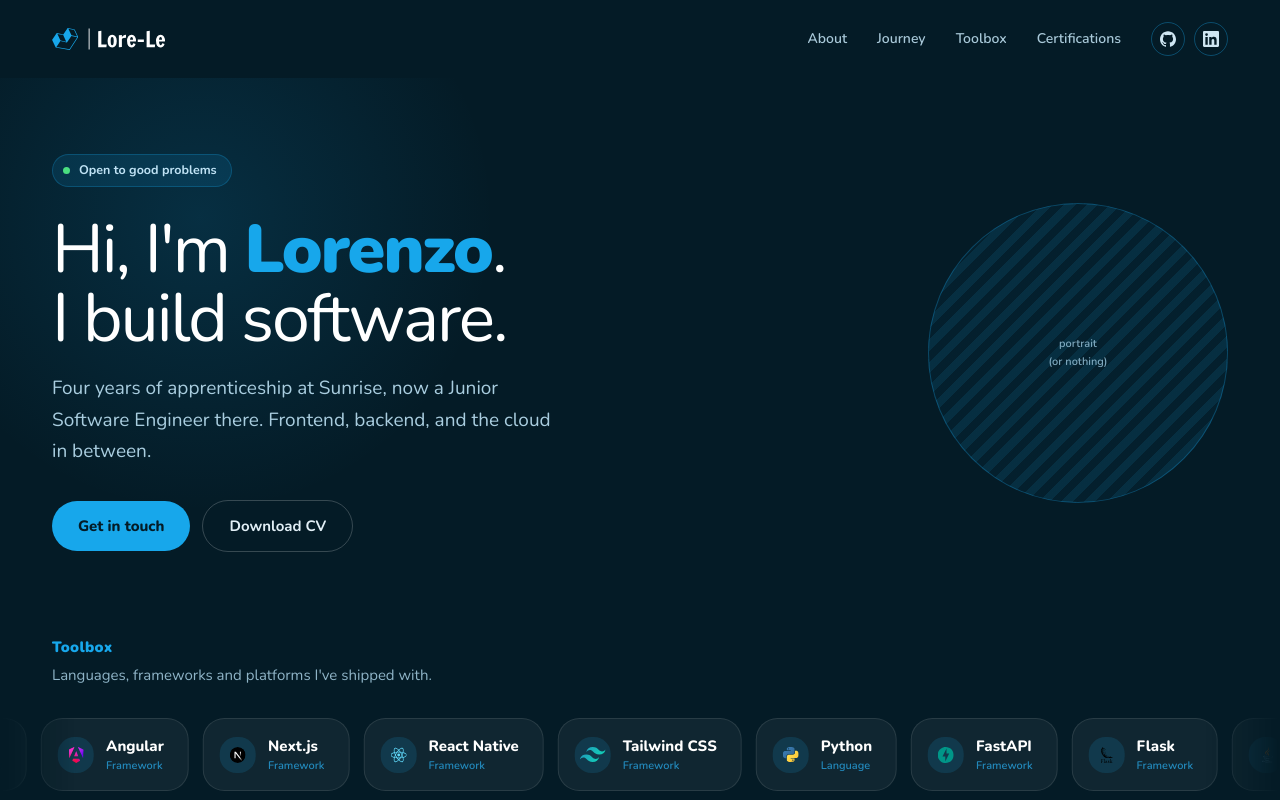
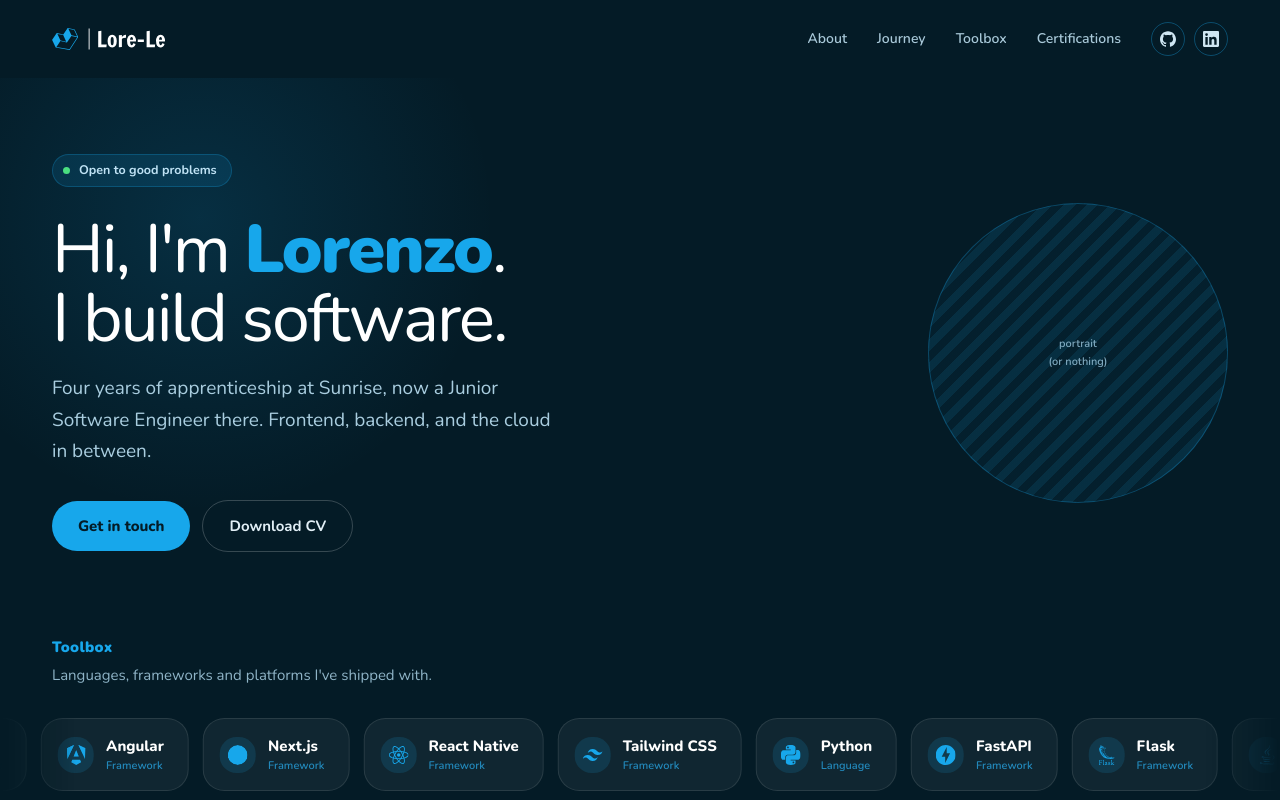
Before and after one commit to llettieri/lore-le, a Next.js app: page / in a window 1280 px wide. Built offline with nearby package versions, Linux system fonts and the light colour scheme.

Commit message:
refactor: tint toolbox icons to primary blue via CSS mask

```diff
--- a/components/tool-card.tsx
+++ b/components/tool-card.tsx
@@ -1,23 +1,35 @@
-import Image from 'next/image';
-import React, { ReactElement } from 'react';
+import React, { CSSProperties, ReactElement } from 'react';
 import type { Tool } from '@/models/cv';
-import nextLoader from '@/lib/image-loader/nextjs';
 
 /**
  * The marquee tile. Icon comes from public/icons/<slug>.svg by convention,
  * so adding a tool never touches this file.
+ *
+ * Icons are tinted to the primary blue via CSS mask rather than shown at
+ * their native brand colors — a mask ignores the source SVG's own fill(s)
+ * entirely, so it works regardless of how many colors the icon has and
+ * doesn't require re-sourcing icons from a currentColor-friendly set.
  */
-export const ToolCard = ({ tool }: { tool: Tool }): ReactElement => (
+export const ToolCard = ({ tool }: { tool: Tool }): ReactElement => {
+    const iconUrl = `url(/icons/${tool.slug}.svg)`;
+    const maskStyle: CSSProperties = {
+        WebkitMaskImage: iconUrl,
+        maskImage: iconUrl,
+        WebkitMaskSize: 'contain',
+        maskSize: 'contain',
+        WebkitMaskRepeat: 'no-repeat',
+        maskRepeat: 'no-repeat',
+        WebkitMaskPosition: 'center',
+        maskPosition: 'center',
+    };
+
+    return (
         <div className="flex items-center gap-3 rounded-2xl border border-white/10 bg-white/5 py-4 pr-6 pl-4 whitespace-nowrap">
             <span className="bg-primary/15 flex size-9 shrink-0 items-center justify-center rounded-xl">
-            <Image
-                src={`/icons/${tool.slug}.svg`}
-                loader={nextLoader}
-                alt={tool.name}
-                width={20}
-                height={20}
+                <span
                     aria-hidden
-                className="h-autos w-auto"
+                    className="bg-primary block size-5"
+                    style={maskStyle}
                 />
             </span>
             <span>
@@ -30,3 +42,4 @@ export const ToolCard = ({ tool }: { tool: Tool }): ReactElement => (
             </span>
         </div>
     );
+};
```
Lines whose indentation alone changed are shown as unchanged.
